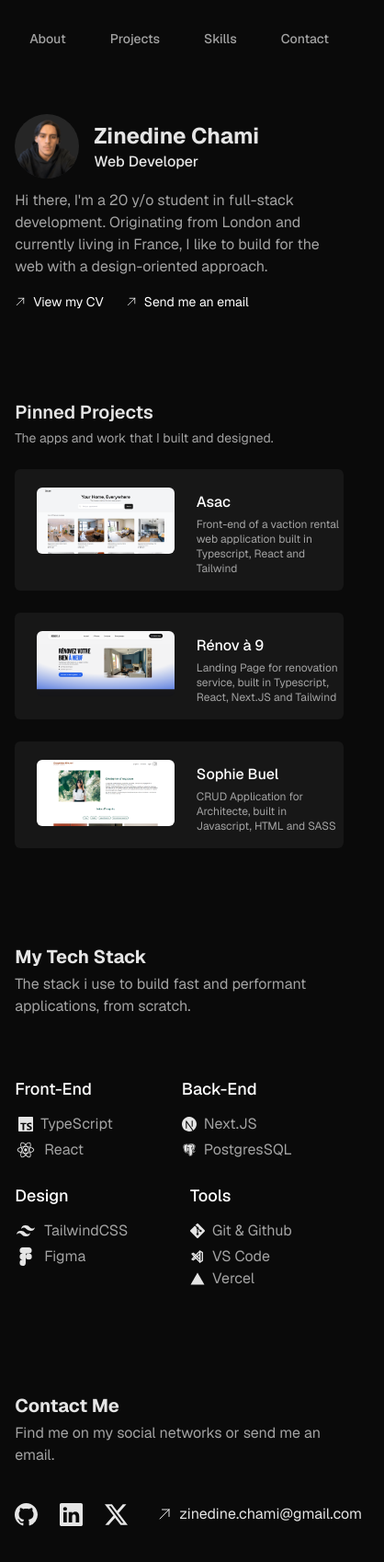
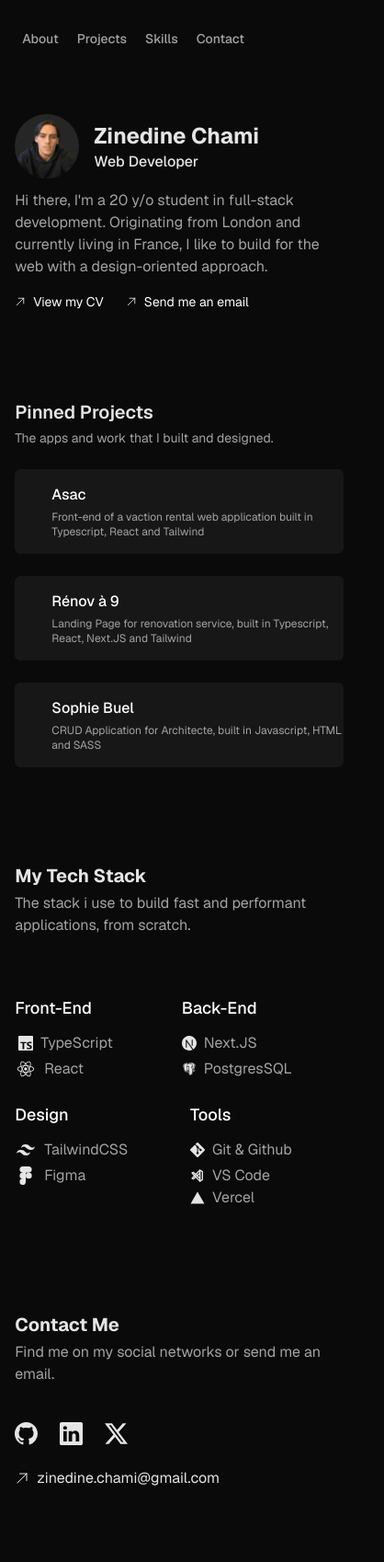
Before and after one commit to zinedinechami/portfolio_next, a Next.js app: page / in a window 390 px wide. Shown: the top 1698 px of the page at 92% size, 418 px wide, since content can reach past the window. Built offline with nearby package versions, Linux system fonts and the light colour scheme.

Commit message:
home page now completly responsive on smallest device

```diff
--- a/src/app/componenets/header.tsx
+++ b/src/app/componenets/header.tsx
@@ -4,22 +4,22 @@ export default function Header() {
       <nav className="h-20  mt-6 relative">
         <ul className="flex  text-sm text-neutral-400 xl:ml-40 font-medium">
           <a href="/#about">
-            <li className="xl:mr-6 mr-4 p-2 px-4  hover:text-neutral-200 hover:bg-neutral-900 transition-colors rounded-md  ">
+            <li className="xl:mr-6 mr-1 p-2 sm:px-4  hover:text-neutral-200 hover:bg-neutral-900 transition-colors rounded-md  ">
               About
             </li>
           </a>
           <a href="/#projects">
-            <li className="xl:mr-6 mr-4 p-2 px-4 hover:text-neutral-200 hover:bg-neutral-900  transition-colors rounded-md ">
+            <li className="xl:mr-6 mr-1 p-2 sm:px-4 hover:text-neutral-200 hover:bg-neutral-900  transition-colors rounded-md ">
               Projects
             </li>
           </a>
           <a href="/#skills">
-            <li className="xl:mr-6 mr-4 p-2 px-4 hover:text-neutral-200 hover:bg-neutral-900 transition-colors rounded-md ">
+            <li className="xl:mr-6 mr-1 p-2 sm:px-4 hover:text-neutral-200 hover:bg-neutral-900 transition-colors rounded-md ">
               Skills
             </li>
           </a>
           <a href="/#contact">
-            <li className="xl:mr-6 mr-4 p-2 px-4 hover:text-neutral-200 hover:bg-neutral-900 transition-colors rounded-md ">
+            <li className="xl:mr-6 mr-1 p-2 sm:px-4 hover:text-neutral-200 hover:bg-neutral-900 transition-colors rounded-md ">
               Contact
             </li>
           </a>
--- a/src/app/sections/contact.tsx
+++ b/src/app/sections/contact.tsx
@@ -6,7 +6,7 @@ export default function Contact() {
         <h2 className="text-neutral-400">
           Find me on my social networks or send me an email.
         </h2>
-        <div className="flex  text-neutral-200 pt-10 ">
+        <div className="flex flex-wrap text-neutral-200 pt-10 ">
           <a href="https://github.com/zinedinechami">
             <svg
               xmlns="http://www.w3.org/2000/svg"
@@ -43,7 +43,7 @@ export default function Contact() {
               <path d="M12.6.75h2.454l-5.36 6.142L16 15.25h-4.937l-3.867-5.07-4.425 5.07H.316l5.733-6.57L0 .75h5.063l3.495 4.633L12.601.75Zm-.86 13.028h1.36L4.323 2.145H2.865z" />
             </svg>
           </a>
-          <div className="flex pl-4">
+          <div className="flex sm:pl-4 sm:mt-0 mt-6">
             <svg
               xmlns="http://www.w3.org/2000/svg"
               fill="none"
@@ -59,7 +59,7 @@ export default function Contact() {
               />
             </svg>
             <a
-              className="pr-4 mr-2 flex hover:underline "
+              className="pr-4 mr-2 flex hover:underline  "
               href="mailto:zinedine.chami@gmail.com"
             >
               zinedine.chami@gmail.com{" "}
--- a/src/app/sections/projects.tsx
+++ b/src/app/sections/projects.tsx
@@ -18,9 +18,9 @@ export default function Projects() {
           return (
             <>
               <Link href={"/projects/" + data.id}>
-                <article className="w-full h-50  mb-6 rounded-md    hover:bg-neutral-900/70 bg-neutral-900  border-neutral-800 transition-colors  cursor-pointer relative">
+                <article className="w-full sm:h-50  mb-6 rounded-md    hover:bg-neutral-900/70 bg-neutral-900  border-neutral-800 transition-colors  cursor-pointer relative">
                   <div className="flex">
-                    <div className="pt-5 mx-6 pb-5 ">
+                    <div className="pt-5 mx-6 pb-5 sm:flex hidden">
                       <Image
                         src={data.img}
                         width={320}
@@ -45,10 +45,10 @@ export default function Projects() {
                       />
                     </svg>
 
-                    <div className="pt-6">
+                    <div className="sm:pt-6 pt-4 ml-10 sm:ml-0">
                       <h1 className=" font-medium pb-1 ">{data.title} </h1>
 
-                      <p className="sm:w-72 w-40  text-neutral-400 sm:text-sm text-xs mb-2">
+                      <p className="sm:w-72 w-full  text-neutral-400 sm:text-sm text-xs mb-2">
                         {data.description}
                       </p>
                       <div className="flex pt-2"></div>
```
